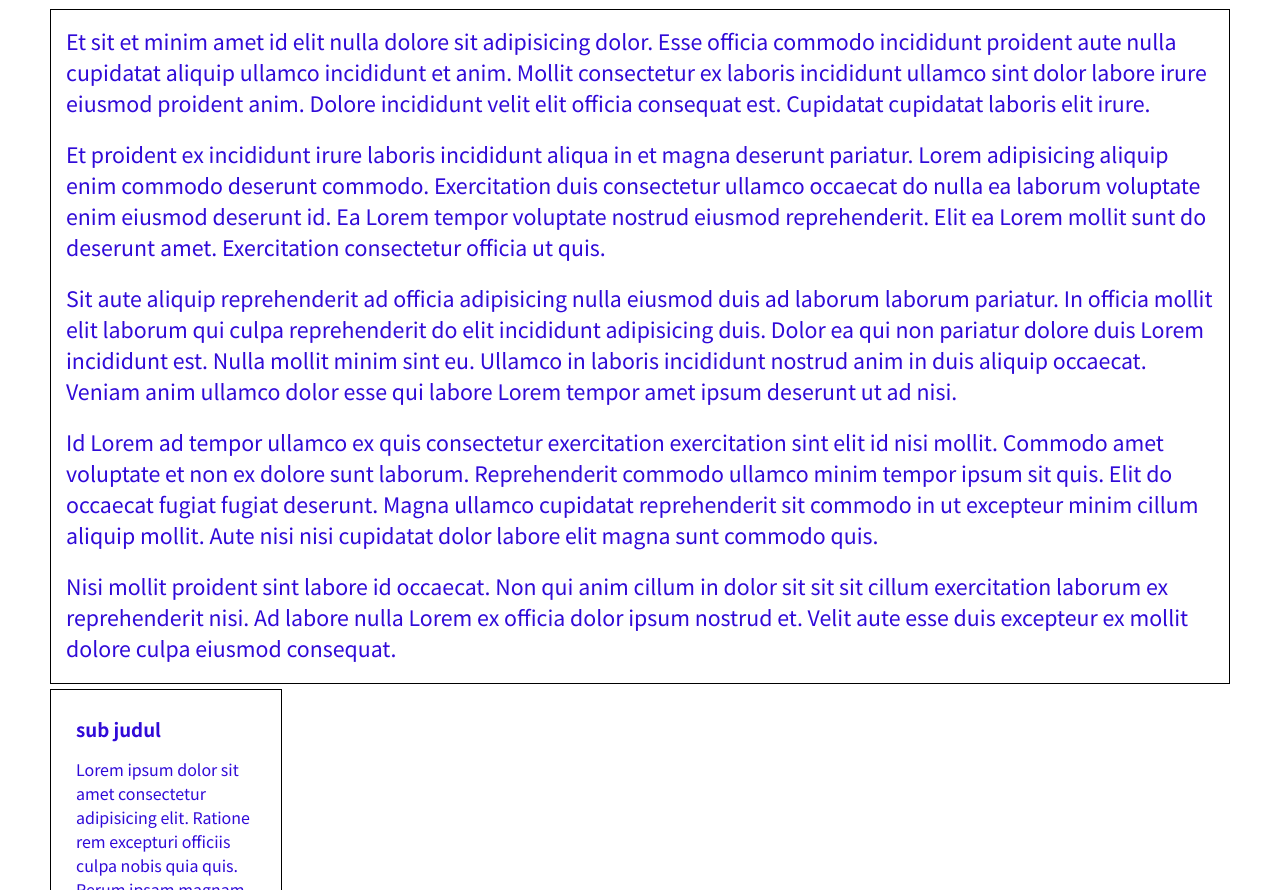
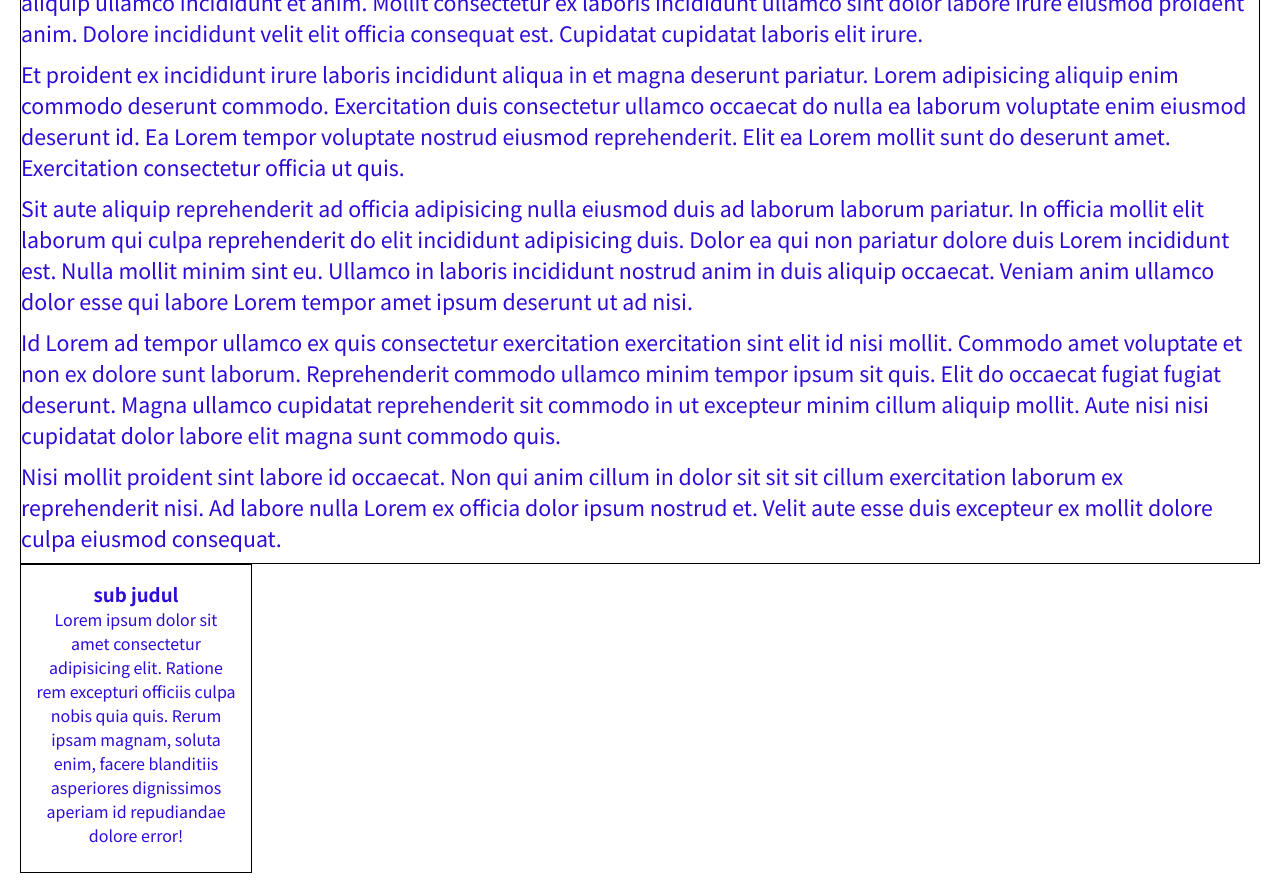
Before and after one commit to Kadekk01/pratikum_2, a plain HTML site: page index.html in a window 1280 px wide. Shown: the part 195-1085 px from the top of the page. Drawn offline with Linux system fonts and the light colour scheme.

Commit message:
Mencoba mengganti ukuran margin dan padding

```diff
--- a/index.html
+++ b/index.html
@@ -7,8 +7,8 @@
    <title>Latihan</title>
    <style>
        *{
-           padding: 5;
-           margin: 5;
+           padding: 0;
+           margin: 0;
        }
     .border-sample{
         border:thin solid black;
@@ -41,6 +41,7 @@
        }
        section{
            margin-bottom: 20px;
+           text-align: center;
            padding: 15px;
            font-size: 16px;
            width: 200px;
```
